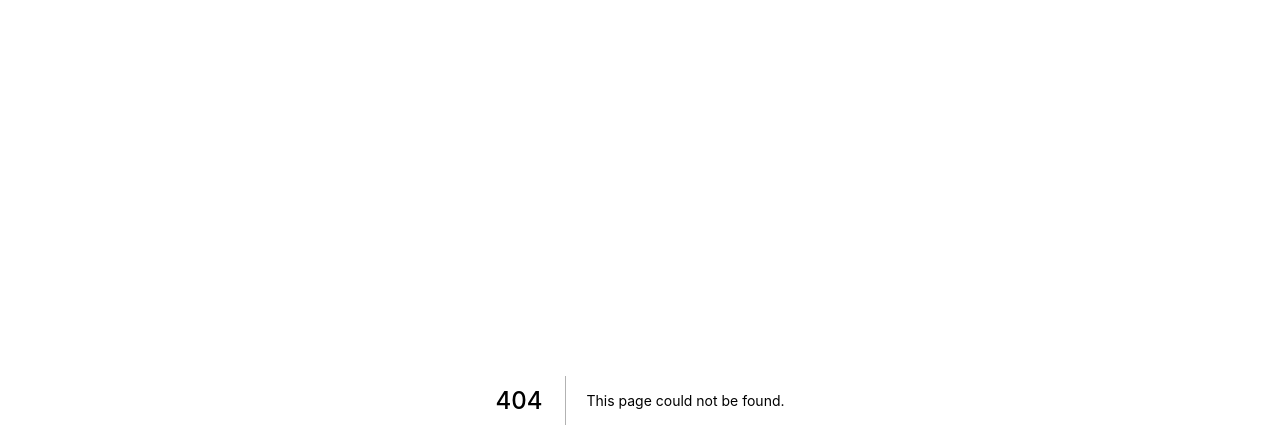
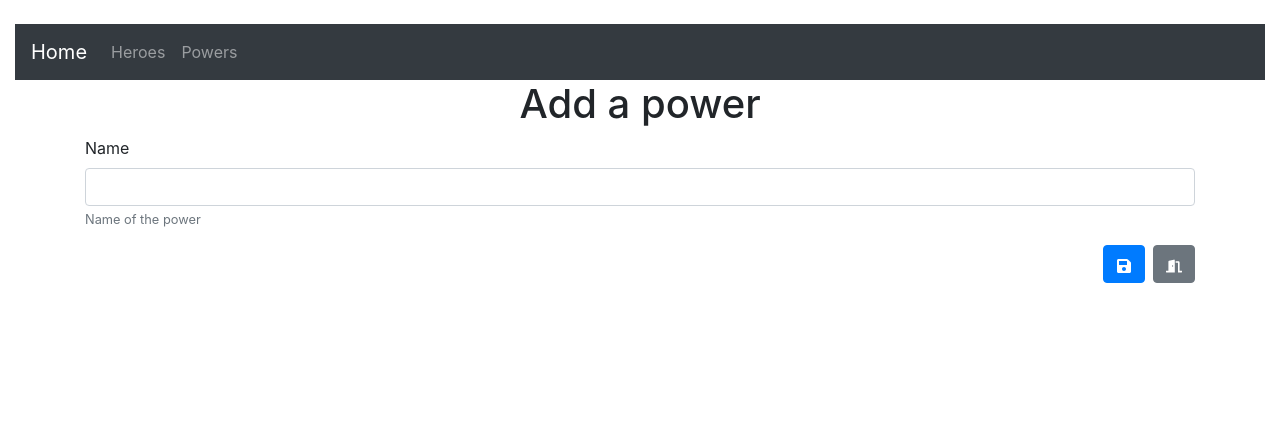
Before and after one commit to robrig92/superheroes-app, a Next.js app: page /powers/new in a window 1280 px wide. Before the commit this address had no page. Shown: the top 448 px of the page. Built offline with nearby package versions, Linux system fonts and the light colour scheme.

Commit message:
implemented creating new power

```diff
--- /dev/null
+++ b/pages/powers/new.js
@@ -0,0 +1,49 @@
+import Axios from 'axios'
+import Swal from 'sweetalert2'
+import { useRouter } from 'next/router'
+import Layout from "../../components/layout"
+import Form from '../../components/powers/form'
+
+export default function New() {
+    const router = useRouter()
+
+    const handleSubmit = (event, power) => {
+        event.preventDefault()
+
+        const swalWithBootstrapButtons = Swal.mixin({
+            customClass: {
+                confirmButton: 'btn btn-primary',
+                cancelButton: 'btn btn-secondary'
+            },
+            buttonsStyling: false
+        })
+
+        Axios.post('http://localhost:3001/powers', {
+                name: power.name
+            })
+            .then((response) => {
+                let power = response.data.data.power
+
+                swalWithBootstrapButtons.fire({
+                    icon: 'success',
+                    title: 'Created!',
+                    text: 'The power has been created!'
+                })
+
+                router.push(`/powers/edit/${power.id}`)
+            })
+            .catch((error) => {
+                swalWithBootstrapButtons.fire({
+                    icon: 'error',
+                    title: 'Oops...',
+                    text: 'Something went wrong!'
+                })
+            })
+    }
+
+    return(
+        <Layout title="Add a power" selected="power">
+            <Form power={{}} handleSubmit={handleSubmit}/>
+        </Layout>
+    )
+}
```
